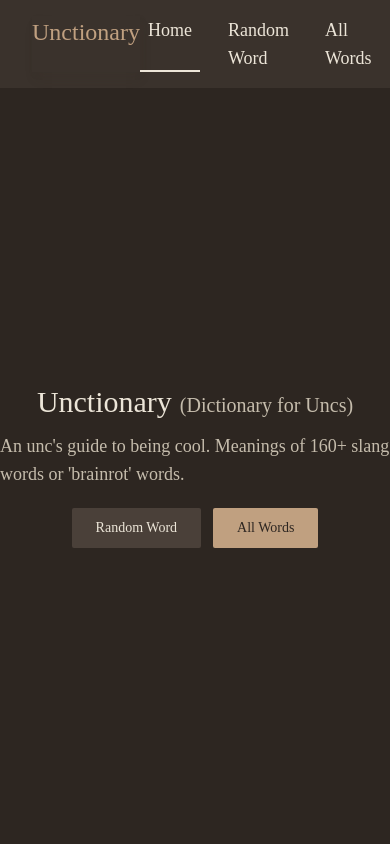
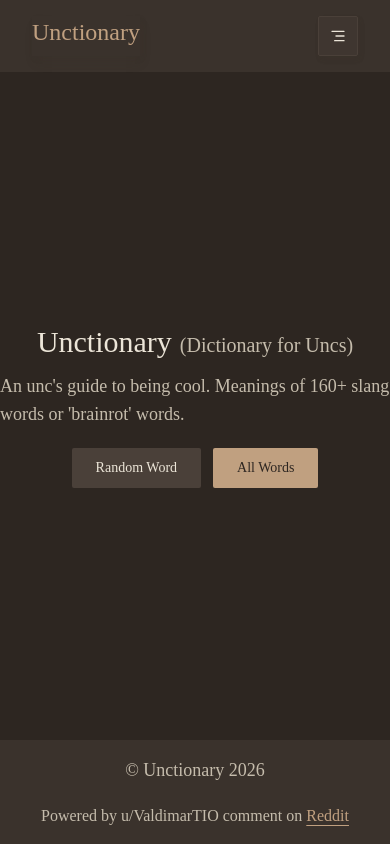
Before and after one commit to suyogpoudel/unctionary, a Next.js app: page / in a window 390 px wide. Built offline with nearby package versions, Linux system fonts and the light colour scheme.

Commit message:
added responsiveness and footer

```diff
--- a/app/layout.tsx
+++ b/app/layout.tsx
@@ -2,6 +2,7 @@
 import { Geist, Geist_Mono } from "next/font/google";
 import "./globals.css";
 import Navbar from "@/components/navbar";
+import Footer from "@/components/footer";
 
 const geistSans = Geist({
   variable: "--font-geist-sans",
@@ -34,6 +35,7 @@
         <main className="flex-1 flex justify-center items-center">
           {children}
         </main>
+        <Footer />
       </body>
     </html>
   );
--- /dev/null
+++ b/components/footer.tsx
@@ -0,0 +1,23 @@
+import Link from "next/link";
+
+const Footer = () => {
+  return (
+    <div className="bg-card flex flex-col sm:flex-row w-full items-center justify-between px-8 py-4 text-muted-foreground max-sm:text-center max-sm:gap-5">
+      <p className="text-lg">&copy; Unctionary 2026</p>
+
+      <p>
+        Powered by u/ValdimarTIO comment on{" "}
+        <Link
+          href="/"
+          target="_blank"
+          rel="noopener noreferrer"
+          className="text-primary underline underline-offset-4"
+        >
+          Reddit
+        </Link>
+      </p>
+    </div>
+  );
+};
+
+export default Footer;
--- a/components/links.tsx
+++ b/components/links.tsx
@@ -2,6 +2,10 @@
 
 import Link from "next/link";
 import { usePathname } from "next/navigation";
+import { useState } from "react";
+import { Button } from "./ui/button";
+import { AlignRightIcon, XIcon } from "lucide-react";
+import { AnimatePresence, motion } from "motion/react";
 
 const links = [
   { href: "/", title: "Home" },
@@ -10,20 +14,53 @@
 ];
 
 const Links = () => {
+  const [isOpen, setIsOpen] = useState<boolean>(false);
+
   const pathname = usePathname();
 
-  return (
-    <div className="flex gap-5">
-      {links.map(({ href, title }) => (
+  const renderLinks = () =>
+    links.map(({ href, title }) => (
       <Link
         href={href}
         key={href}
+        onClick={() => setIsOpen(false)}
         className={`text-lg px-2 text-secondary-foreground hover:border-b-2 hover:border-secondary-foreground transition-all duration-150 ${pathname === href ? "border-b-2 border-secondary-foreground" : ""}`}
       >
         {title}
       </Link>
-      ))}
+    ));
+
+  return (
+    <>
+      <div className="flex max-sm:hidden md:gap-5 lg:gap-10">
+        {renderLinks()}
       </div>
+
+      <Button
+        size="icon-lg"
+        className="sm:hidden shadow-lg hover:scale-110 active:scale-90 hover:shadow-xl active:shadow-sm transition-all duration-200 z-50"
+        variant="outline"
+        onClick={() => setIsOpen(!isOpen)}
+      >
+        {isOpen ? <XIcon /> : <AlignRightIcon />}
+      </Button>
+
+      <AnimatePresence>
+        {isOpen && (
+          <motion.div
+            initial={{ y: -50, opacity: 0 }}
+            animate={{ y: 0, opacity: 1 }}
+            exit={{ y: -50, opacity: 0 }}
+            transition={{ duration: 0.3, ease: "easeOut" }}
+            className="sm:hidden absolute top-0 right-0 w-full flex flex-col justify-center items-center px-10 py-10 bg-card"
+          >
+            <div className="flex flex-col justify-center items-center gap-4">
+              {renderLinks()}
+            </div>
+          </motion.div>
+        )}
+      </AnimatePresence>
+    </>
   );
 };
 
--- a/package.json
+++ b/package.json
@@ -14,6 +14,7 @@
     "class-variance-authority": "^0.7.1",
     "clsx": "^2.1.1",
     "lucide-react": "^0.563.0",
+    "motion": "^12.29.2",
     "next": "16.1.5",
     "react": "19.2.3",
     "react-dom": "19.2.3",
```
Also changed, not shown: 1 other file (tests, documents, lock files or other folders). Lines whose indentation alone changed are shown as unchanged.
